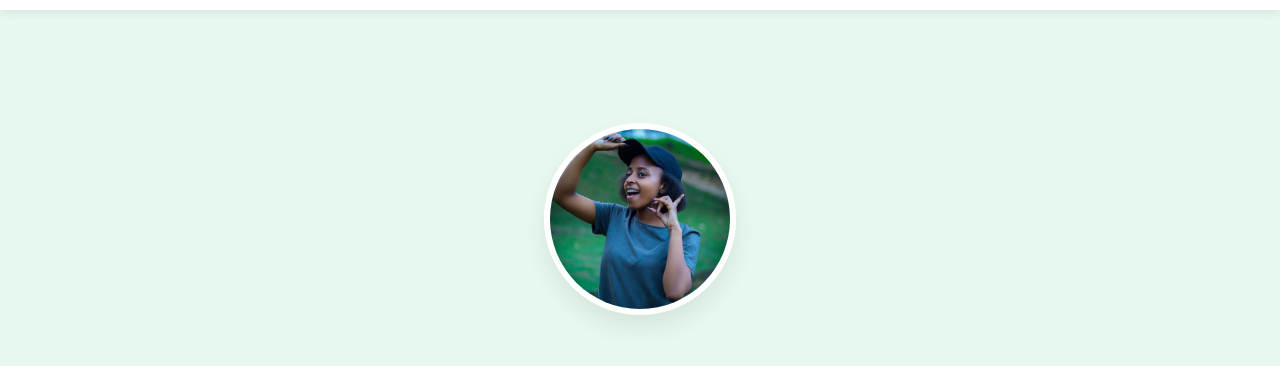
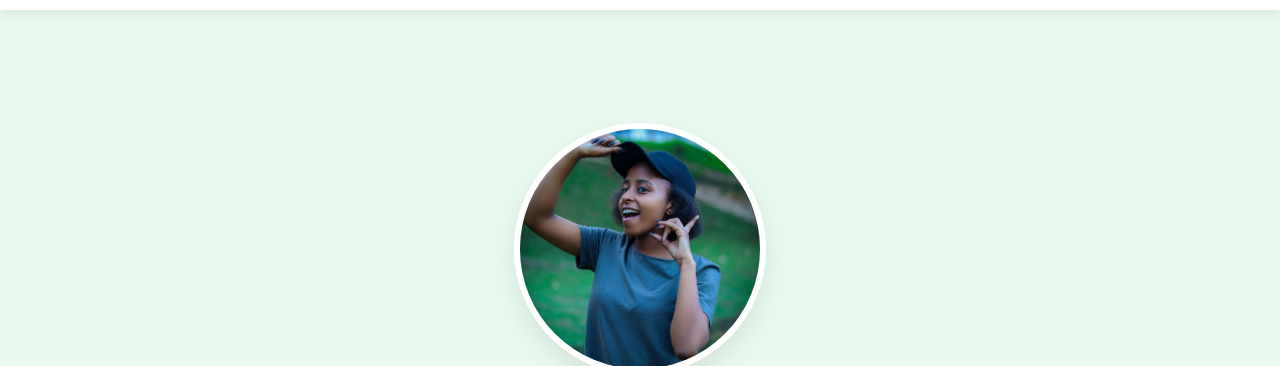
Before and after one commit to shikymacharia/Macharia-Agnes, a plain HTML site: page index.html in a window 1280 px wide. Shown: the part 77-443 px from the top of the page. Drawn offline with Linux system fonts and the light colour scheme; a script that the page names is missing.

Commit message:
Update style.css

```diff
--- a/style.css
+++ b/style.css
@@ -120,8 +120,8 @@ section h2 {
 }
 
 .profile-image {
-    width: 180px;
-    height: 180px;
+    width: 240px; /* Increased width */
+    height: 240px; /* Increased height (must be equal to width for a circle) */
     border-radius: 50%;
     object-fit: cover;
     margin-bottom: 30px;
```
